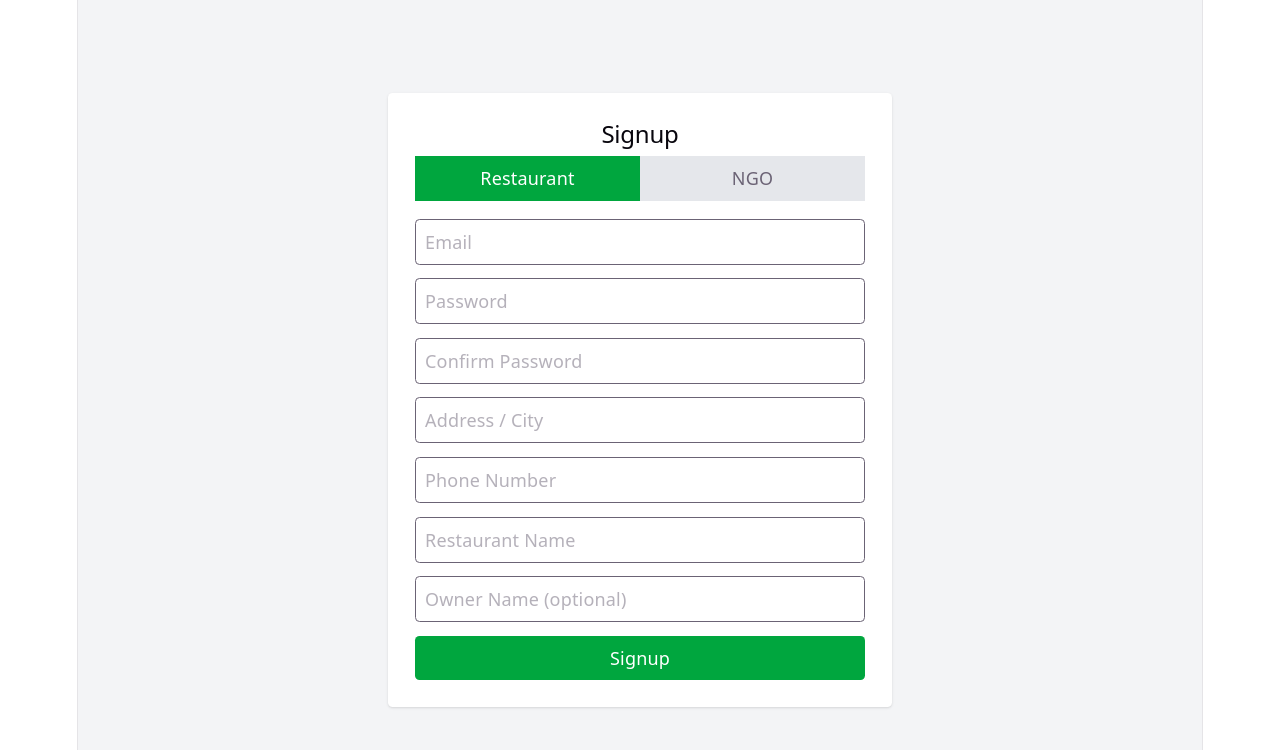
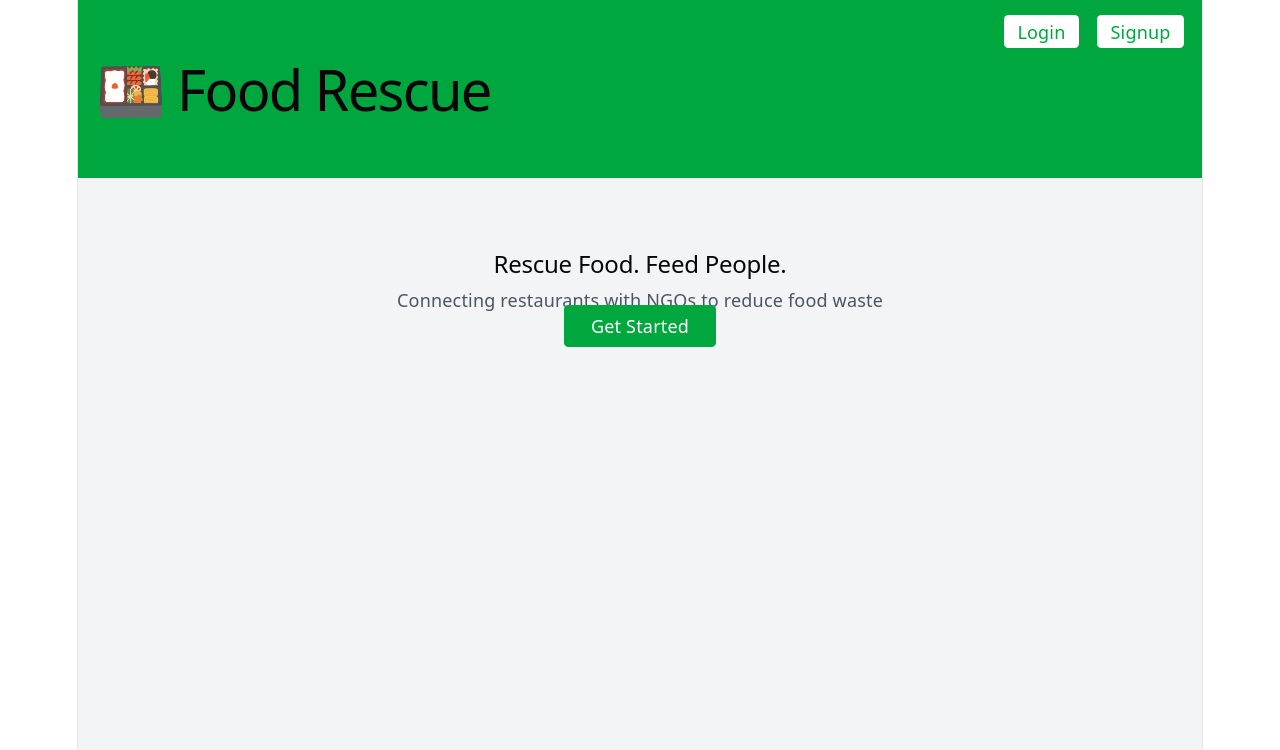
Before and after one commit to Mahima-Koul/food-rescue-platform, a React app in the folder frontend/: page / in a window 1280 px wide. Shown: the top 750 px of the page. Built offline with nearby package versions, Linux system fonts and the light colour scheme; the HTML template or start-up script is replaced by a standard one.

Commit message:
Homepage added

```diff
--- a/frontend/src/App.jsx
+++ b/frontend/src/App.jsx
@@ -1,20 +1,17 @@
-import { BrowserRouter as Router, Routes, Route } from "react-router-dom";
-import { useState } from "react";
-import Login from "./pages/Login";
-import Signup from "./pages/Signup";
+import { BrowserRouter, Routes, Route } from "react-router-dom";
+import Home from "./pages/Home.jsx";
+import Signup from "./pages/Signup.jsx";
+import Login from "./pages/Login.jsx";
 
 function App() {
-  const [showSignup, setShowSignup] = useState(false);
-
   return (
-    <Router>
+    <BrowserRouter>
       <Routes>
-        <Route path="/" element={<Signup />} />
-
+        <Route path="/" element={<Home />} />
+        <Route path="/signup" element={<Signup />} />
         <Route path="/login" element={<Login />} />
-        <Route path="/signup" element={<Signup />} />
       </Routes>
-    </Router>
+    </BrowserRouter>
   );
 }
 
--- /dev/null
+++ b/frontend/src/pages/Home.jsx
@@ -0,0 +1,38 @@
+import { Link } from "react-router-dom";
+
+function Home() {
+  return (
+    <div className="min-h-screen bg-gray-100">
+
+      {/* Navbar */}
+      <nav className="bg-green-600 text-white p-4 flex justify-between">
+        <h1 className="text-xl font-bold">🍱 Food Rescue</h1>
+        <div className="space-x-4">
+          <Link to="/login" className="bg-white text-green-600 px-3 py-1 rounded">
+            Login
+          </Link>
+          <Link to="/signup" className="bg-white text-green-600 px-3 py-1 rounded">
+            Signup
+          </Link>
+        </div>
+      </nav>
+
+      {/* Hero */}
+      <div className="text-center py-16">
+        <h2 className="text-4xl font-bold mb-4">
+          Rescue Food. Feed People.
+        </h2>
+        <p className="text-gray-600 mb-6">
+          Connecting restaurants with NGOs to reduce food waste
+        </p>
+
+        <Link to="/signup" className="bg-green-600 text-white px-6 py-2 rounded">
+          Get Started
+        </Link>
+      </div>
+
+    </div>
+  );
+}
+
+export default Home;
```
Also changed, not shown: 1 other file (tests, documents, lock files or other folders).
